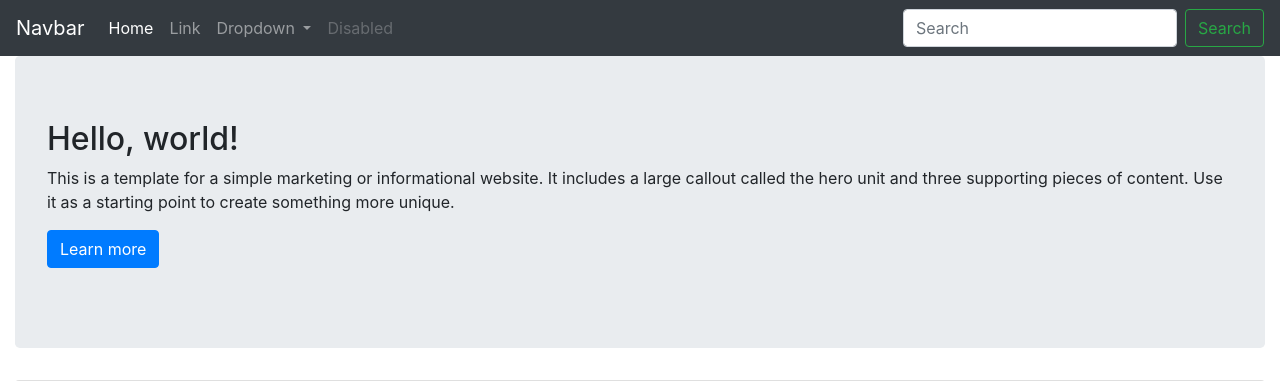
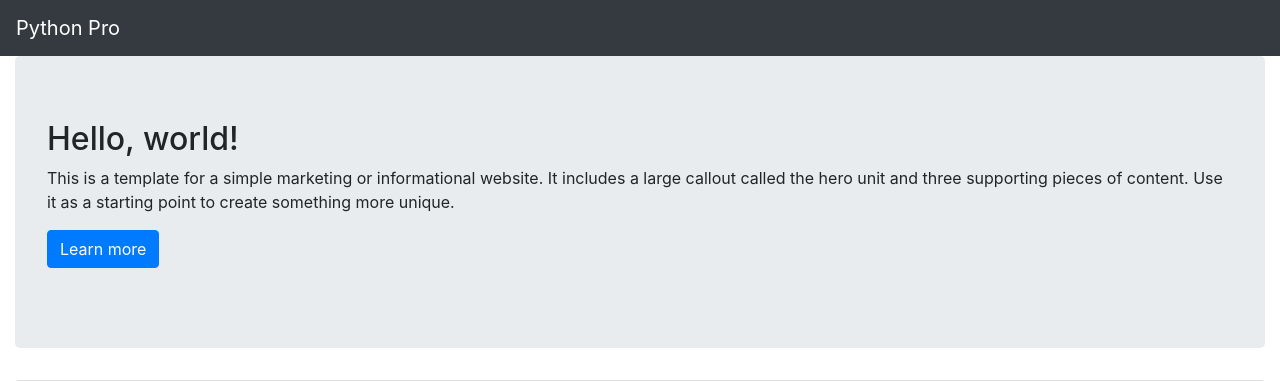
Before and after one commit to danielrribeiro/curso-django, a Django app: page / in a window 1280 px wide. Shown: the top 381 px of the page. Run offline with Django 4.2, Linux system fonts and the light colour scheme; some libraries are stand-ins or nearby versions.

Commit message:
Incluída url nomeada com uso de reverse e template tag url

```diff
--- a/pypro/base/templates/base/home.html
+++ b/pypro/base/templates/base/home.html
@@ -8,8 +8,8 @@
 
     <title>Python Pro</title>
 
-    <meta name="description" content="Source code generated using layoutit.com">
-    <meta name="author" content="LayoutIt!">
+    <meta name="description" content="Página do curso Python Pro">
+    <meta name="author" content="Daniel Ribeiro">
 
     <link href="{% static 'css/bootstrap.min.css' %}" rel="stylesheet">
     <link href="{% static 'css/style.css' %}" rel="stylesheet">
@@ -21,38 +21,15 @@
 <body>
 
 <nav class="navbar navbar-expand-lg navbar-dark bg-dark">
-  <a class="navbar-brand" href="#">Navbar</a>
+  <a class="navbar-brand" href="{% url 'home' %}">Python Pro</a>
   <button class="navbar-toggler" type="button" data-toggle="collapse" data-target="#navbarSupportedContent" aria-controls="navbarSupportedContent" aria-expanded="false" aria-label="Toggle navigation">
     <span class="navbar-toggler-icon"></span>
   </button>
 
   <div class="collapse navbar-collapse" id="navbarSupportedContent">
     <ul class="navbar-nav mr-auto">
-      <li class="nav-item active">
-        <a class="nav-link" href="#">Home <span class="sr-only">(current)</span></a>
-      </li>
-      <li class="nav-item">
-        <a class="nav-link" href="#">Link</a>
-      </li>
-      <li class="nav-item dropdown">
-        <a class="nav-link dropdown-toggle" href="#" id="navbarDropdown" role="button" data-toggle="dropdown" aria-haspopup="true" aria-expanded="false">
-          Dropdown
-        </a>
-        <div class="dropdown-menu" aria-labelledby="navbarDropdown">
-          <a class="dropdown-item" href="#">Action</a>
-          <a class="dropdown-item" href="#">Another action</a>
-          <div class="dropdown-divider"></div>
-          <a class="dropdown-item" href="#">Something else here</a>
-        </div>
-      </li>
-      <li class="nav-item">
-        <a class="nav-link disabled" href="#" tabindex="-1" aria-disabled="true">Disabled</a>
-      </li>
+
     </ul>
-    <form class="form-inline my-2 my-lg-0">
-      <input class="form-control mr-sm-2" type="search" placeholder="Search" aria-label="Search">
-      <button class="btn btn-outline-success my-2 my-sm-0" type="submit">Search</button>
-    </form>
   </div>
 </nav>
 
--- a/pypro/urls.py
+++ b/pypro/urls.py
@@ -15,17 +15,18 @@ Including another URLconf
 """
 from django.conf import settings
 from django.contrib import admin
-from django.urls import path, include
+from django.urls import include, path
 
 from pypro.base.views import home
 
 urlpatterns = [
     path('admin/', admin.site.urls),
-    path('', home),
+    path('', home, name='home'),
 ]
 
 if settings.DEBUG:
     import debug_toolbar
+
     urlpatterns.append(
         path('__debug__/', include(debug_toolbar.urls))
     )
```
Also changed, not shown: other parts of pypro/base/templates/base/home.html (+1 -1 lines), pypro/base/tests/test_home.py (+13 -5 lines).
